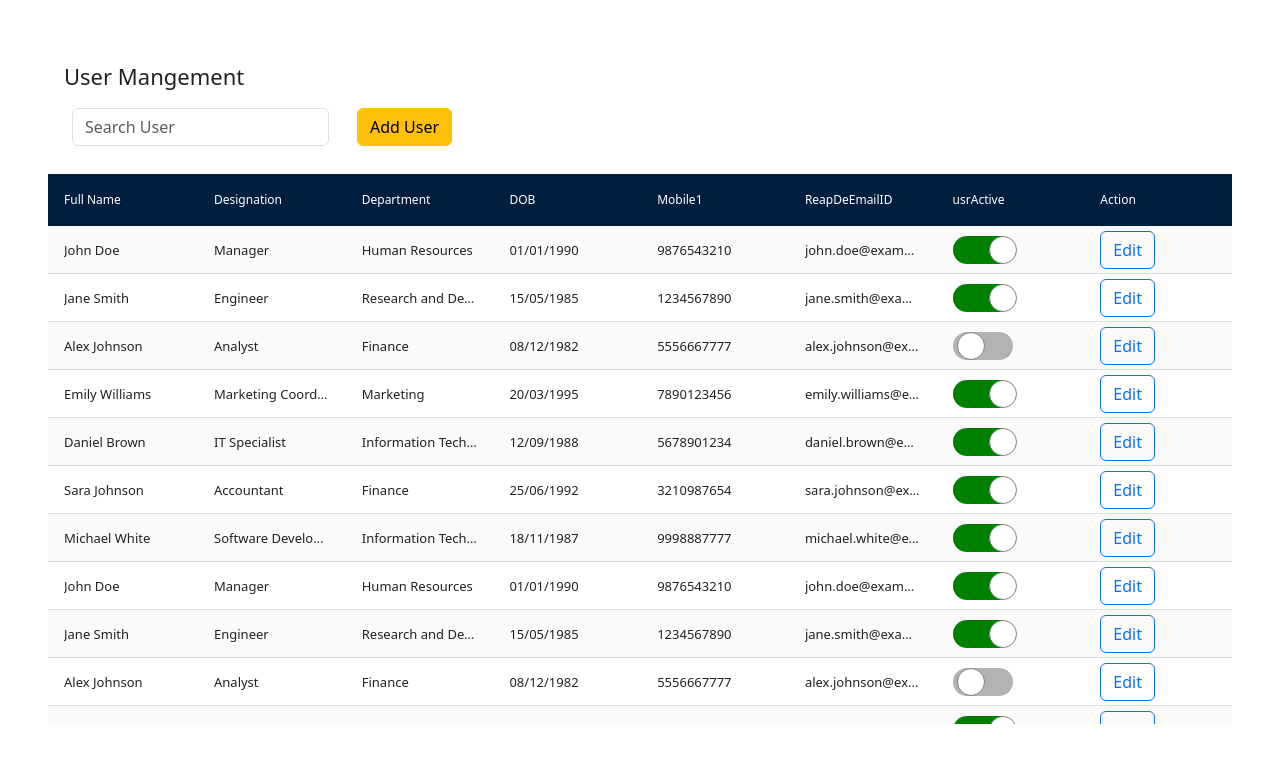
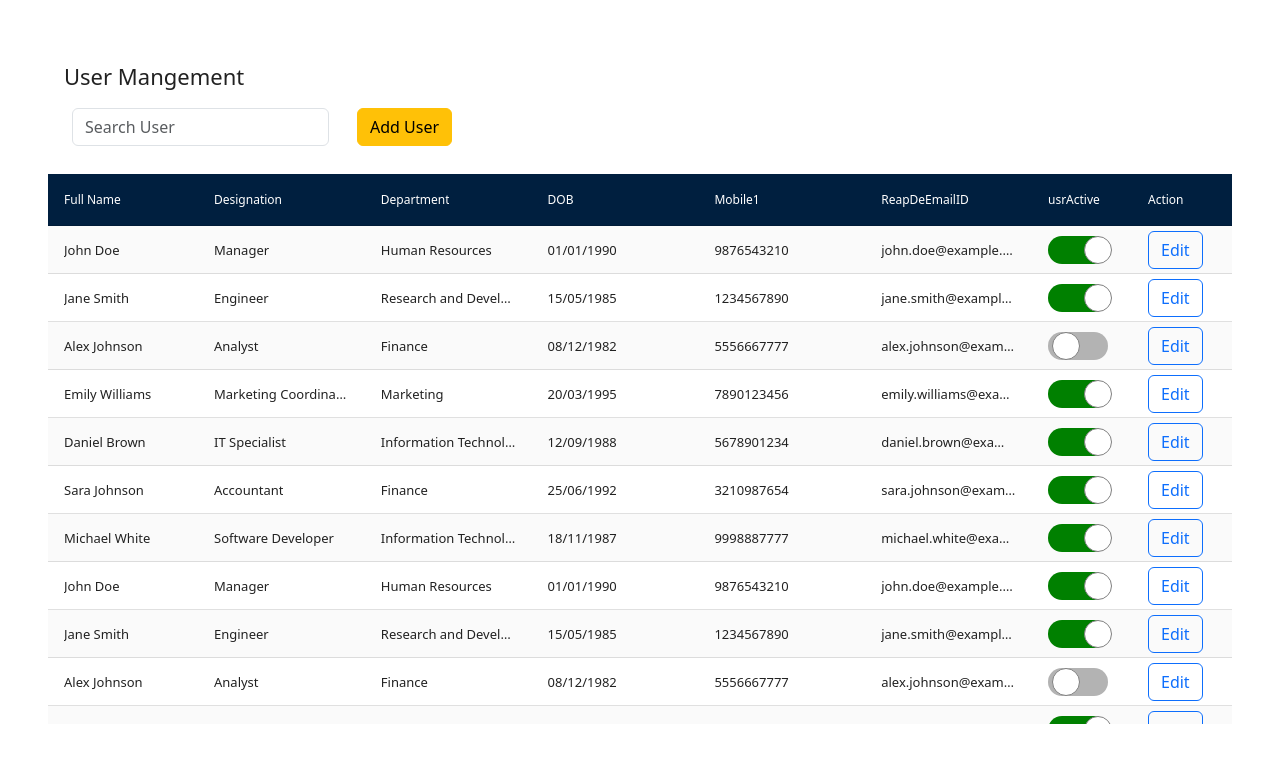
Before and after one commit to Hrushi-bagade/MvLogin, a React (Create React App) app in the folder markas3/: page /UserData in a window 1280 px wide. Shown: the top 762 px of the page. Built offline with nearby package versions, Linux system fonts and the light colour scheme.

Commit message:
Update DataTable.js
committed

```diff
--- a/markas3/src/Component/UserMangement/DataTable.js
+++ b/markas3/src/Component/UserMangement/DataTable.js
@@ -206,12 +206,14 @@ const ReactDataTable = () => {
     },
     {
       name: "usrActive",
+      width: '100px',
       cell: (row) => (
         <ToggleSwitch checked={row.usrActive === 'Y'} onToggleChange={(checked) => handleToggleChange(row, checked)} />
       )
     },
     {
       name: "Action",
+      width: '100px',
       cell: (row) => (
         <button
           className="btn btn-outline-primary "
```
